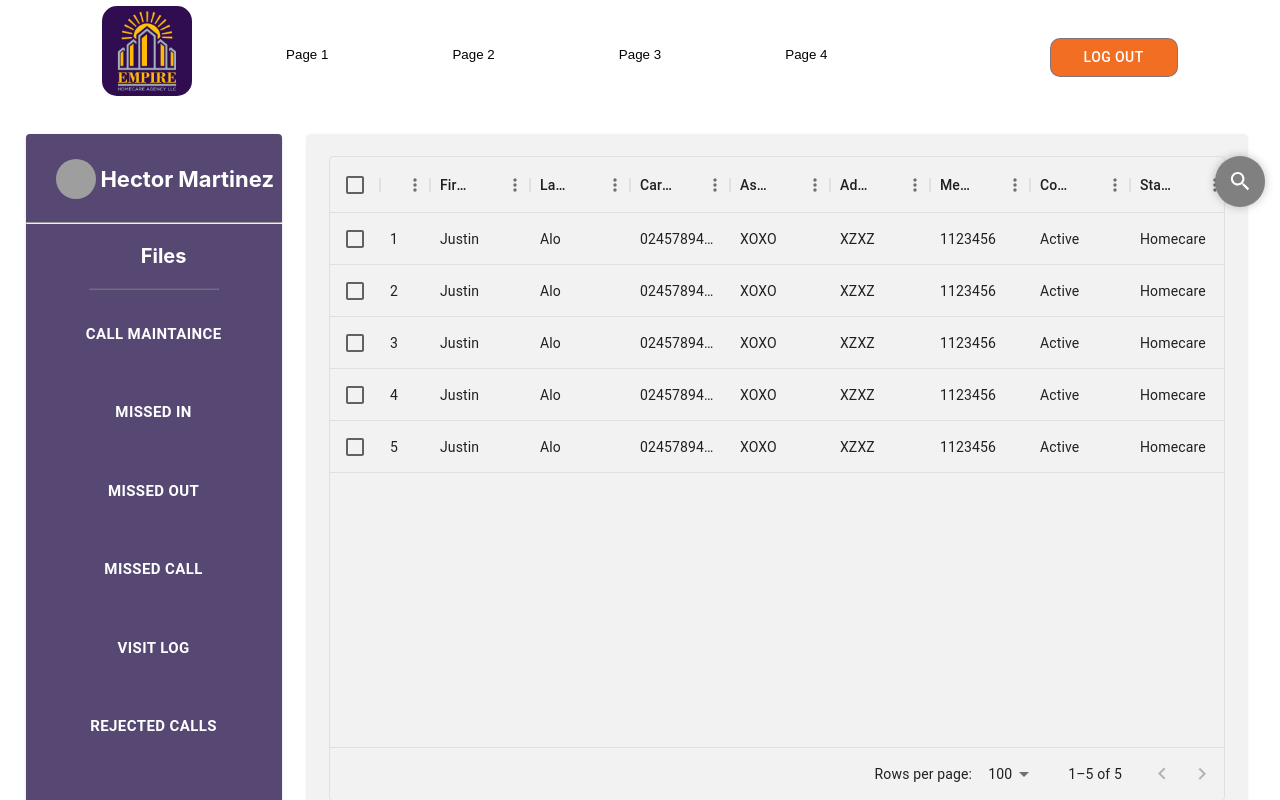
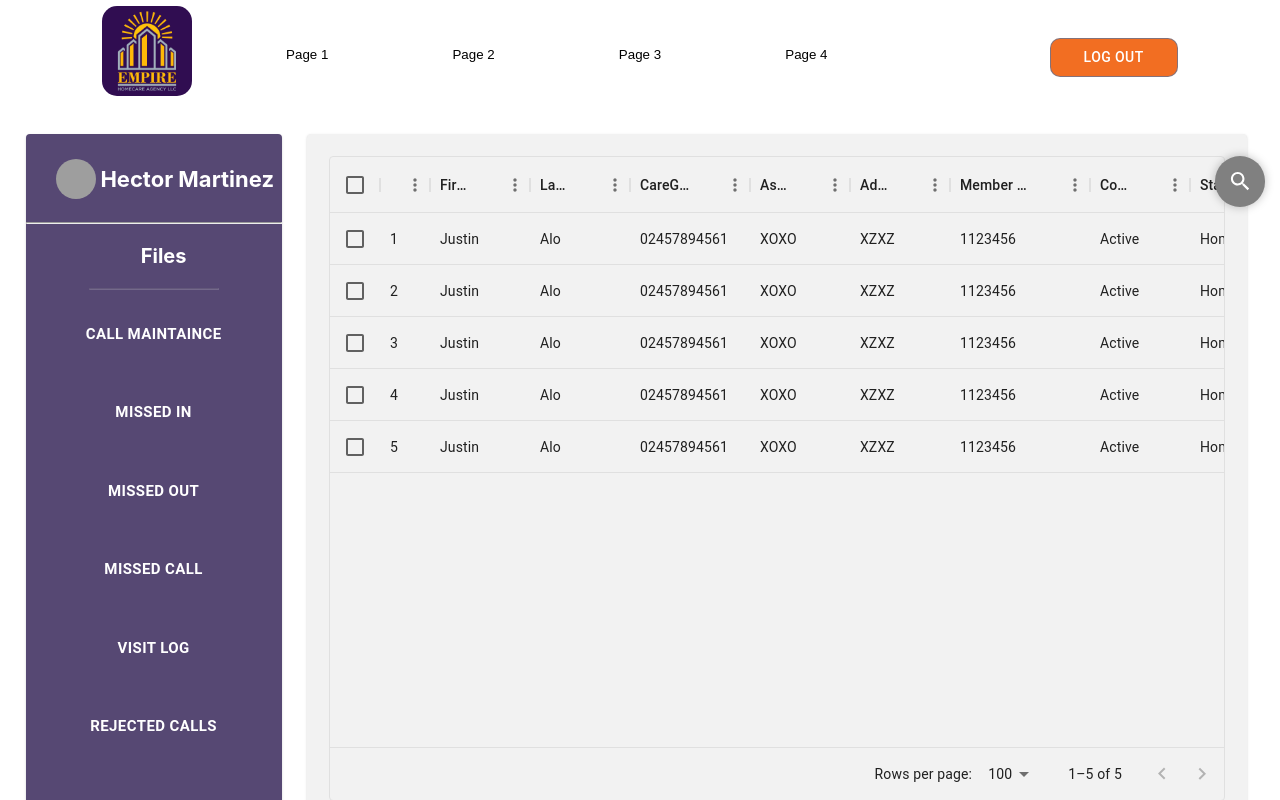
Before and after one commit to pauldidonatojr/empire-homecare-web-application, a React (Create React App) app: page /CallDashBoard in a window 1280 px wide. Shown: the top 800 px of the page. Built offline with nearby package versions, Linux system fonts and the light colour scheme; grey boxes are pictures that could not be loaded.

Commit message:
columnSizes Updated

```diff
--- a/src/Admin/Billing/InvoiceSearch.js
+++ b/src/Admin/Billing/InvoiceSearch.js
@@ -537,7 +537,7 @@ function Visit() {
    // ByVisitView
    const columns4 = [
     { field: 'id', headerName: 'ID', width: 50 },
-    { field: 'memberName', headerName: 'Member Name', width: 100 },
+    { field: 'memberName', headerName: 'Member Name', width: 120 },
     { field: 'admissionID', headerName: 'Admission ID', width: 140 },
     { field: 'fromDate', headerName: 'From Date', width: 125 },
     { field: 'toDate', headerName: 'To Date', width: 120 },
--- a/src/Admin/CareGiver.js
+++ b/src/Admin/CareGiver.js
@@ -271,9 +271,9 @@ function CareGiver() {
     { field: 'firstName', headerName: 'First Name', width: 100 },
     { field: 'firstName', headerName: 'First Name', width: 100 },
     { field: 'lastName', headerName: 'Last Name', width: 100 },
-    { field: 'phoneNumber', headerName: 'Phone Number', width: 100 },
-    { field: 'caregiverCode', headerName: 'CareGiver Code', width: 100 },
-    { field: 'altCareCode', headerName: 'Alt Care Giver Code', width: 100 },
+    { field: 'phoneNumber', headerName: 'Phone Number', width: 120 },
+    { field: 'caregiverCode', headerName: 'CareGiver Code', width: 120 },
+    { field: 'altCareCode', headerName: 'Alt Care Giver Code', width: 140 },
     { field: 'ssn', headerName: 'SSN', width: 100 },
     { field: 'status', headerName: 'Status', width: 100 },
     { field: 'provider', headerName: 'Provider', width: 100 },
--- a/src/Admin/Visit/CallDashBoard.js
+++ b/src/Admin/Visit/CallDashBoard.js
@@ -1119,15 +1119,15 @@ function Overlay6() {
     { field: 'id', headerName: 'ID', width: 50 },
     { field: 'firstName', headerName: 'First Name', width: 100 },
     { field: 'lastName', headerName: 'Last Name', width: 100 },
-    { field: 'caregiverCode', headerName: 'CareGiver Code', width: 100 },
+    { field: 'caregiverCode', headerName: 'CareGiver Code', width: 120 },
     { field: 'assigmentID', headerName: 'Assigment ID', width: 100 },
     { field: 'admissionID', headerName: 'Admission ID', width: 100 },
-    { field: 'memberFirstName', headerName: 'Member First Name', width: 100 },
+    { field: 'memberFirstName', headerName: 'Member First Name', width: 140 },
     { field: 'cordinator', headerName: 'Cordinator', width: 100 },
     { field: 'status', headerName: 'Status', width: 100 },
-    { field: 'memberTeam', headerName: 'Member Team', width: 100 },
-    { field: 'memberLocation', headerName: 'Member Location', width: 100 },
-    { field: 'memberBranch', headerName: 'Member Branch', width: 100 },
+    { field: 'memberTeam', headerName: 'Member Team', width: 120 },
+    { field: 'memberLocation', headerName: 'Member Location', width: 125 },
+    { field: 'memberBranch', headerName: 'Member Branch', width: 120 },
     { field: 'fromDate', headerName: 'From Date', width: 100 },
     { field: 'tillDate', headerName: 'Till Date', width: 100 },
 
```
